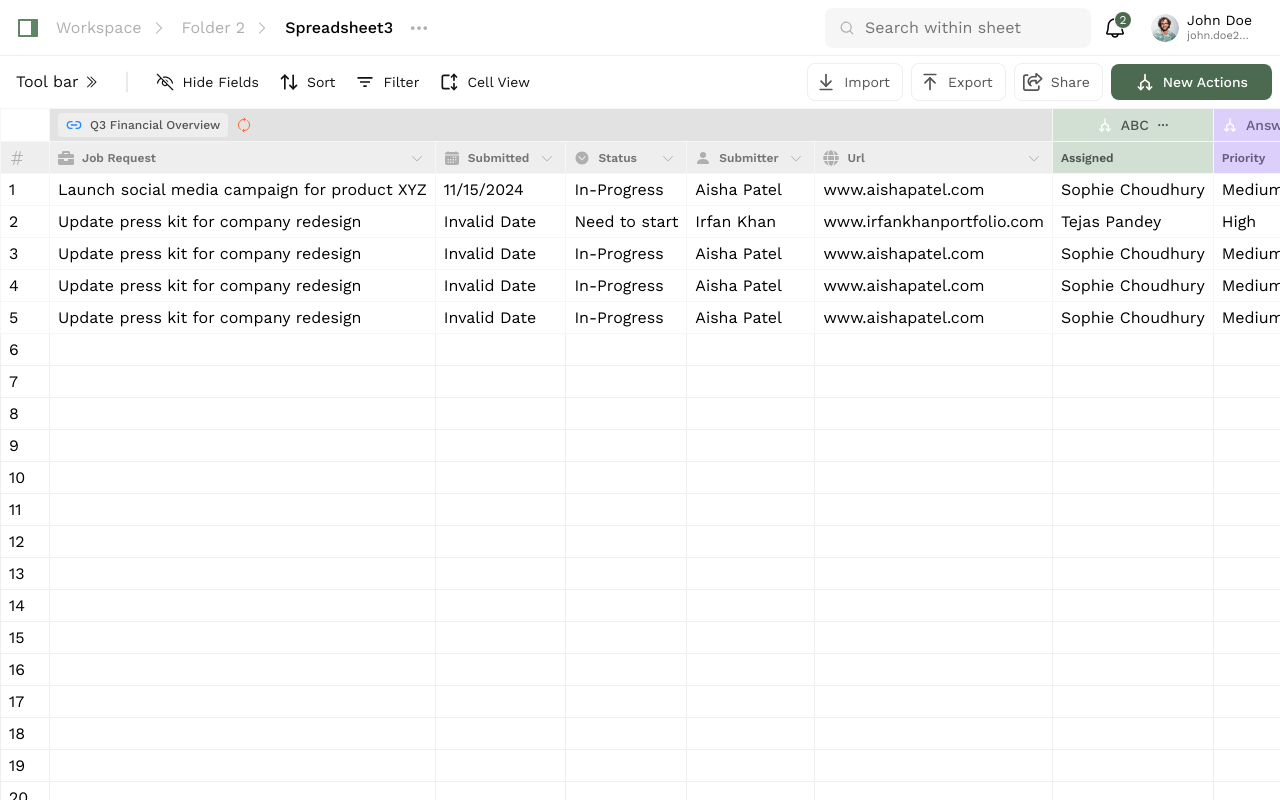
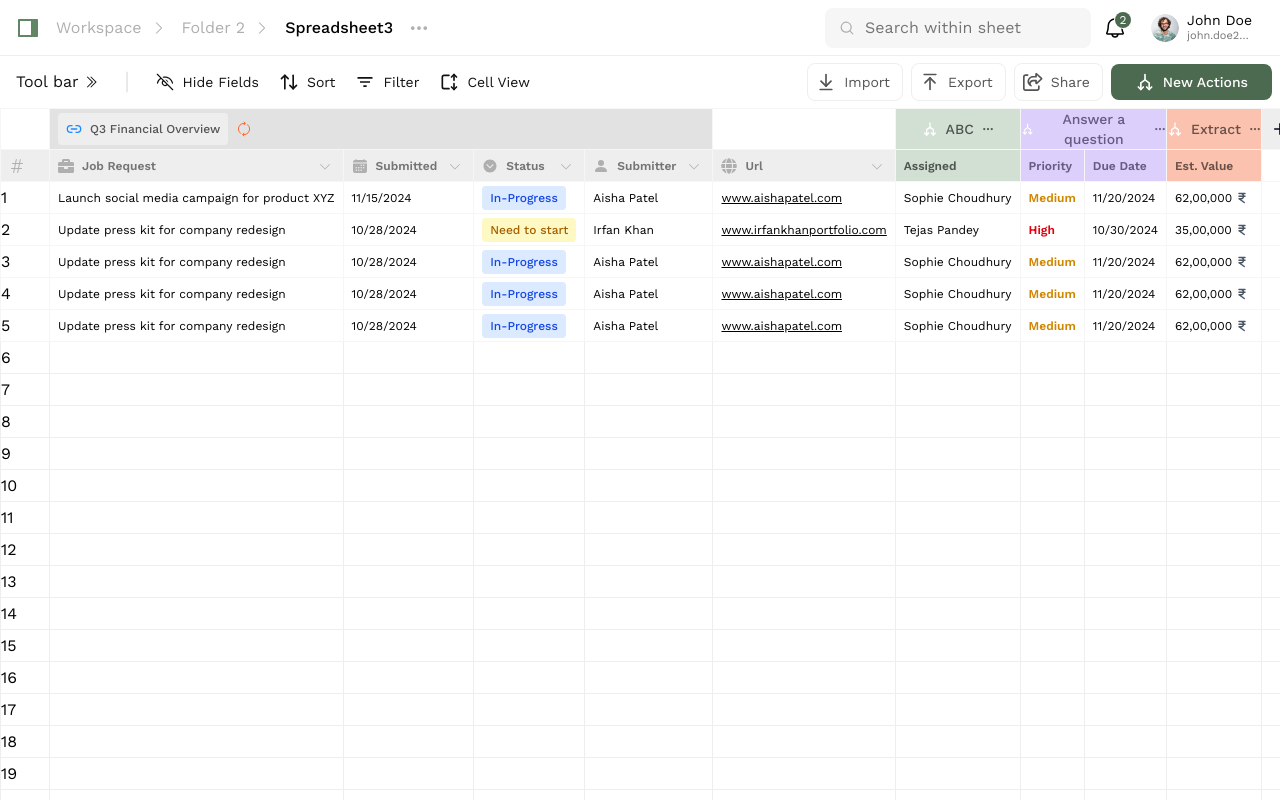
Before and after one commit to Aakashmid/Spreadsheet-UI-React, a React (Vite) app in the folder myapp/: page / in a window 1280 px wide. Built offline with nearby package versions, Linux system fonts and the light colour scheme.

Commit message:
created data cell , modified header

```diff
--- a/myapp/src/components/table/columns-def.tsx
+++ b/myapp/src/components/table/columns-def.tsx
@@ -7,124 +7,62 @@ import { HiHashtag } from "react-icons/hi2"
 import TableGroupCell from "./common-components/TableGroupCell"
 import TableHeaderCell2 from "./common-components/TableHeaderCell2"
 import TableHeaderLinkCell from "./common-components/TableHeaderLinkCell"
-
-export type SheetDataType = {
-    jobRequest: string,  // Overview group
-    submitted: Date,
-    submitter: string,
-    status: string,
-    url: string,
-    assigned: string,  // ABC group
-    priority: string,  //  Answer a question - group for priority and due_date
-    due_date: Date,
-    est_value: number     // extract group
-}
-
-
-export const sheet_data: SheetDataType[] = [
-    {
-        jobRequest: 'Launch social media campaign for product XYZ',
-        submitted: new Date('2024-11-15'),
-        status: 'In-Progress',
-        submitter: 'Aisha Patel',
-        url: 'www.aishapatel.com',
-        assigned: 'Sophie Choudhury',
-        priority: 'Medium',
-        due_date: new Date('20-11-2024'),
-        est_value: 6200000
-    },
-    {
-        jobRequest: 'Update press kit for company redesign',
-        submitted: new Date('28-10-2024'),
-        status: 'Need to start',
-        submitter: 'Irfan Khan',
-        url: 'www.irfankhanportfolio.com',
-        assigned: 'Tejas Pandey',
-        priority: 'High',
-        due_date: new Date('30-10-2024'),
-        est_value: 3500000
-    },
-    {
-        jobRequest: 'Update press kit for company redesign',
-        submitted: new Date('28-10-2024'),
-        status: 'In-Progress',
-        submitter: 'Aisha Patel',
-        url: 'www.aishapatel.com',
-        assigned: 'Sophie Choudhury',
-        priority: 'Medium',
-        due_date: new Date('20-11-2024'),
-        est_value: 6200000
-    },
-    {
-        jobRequest: 'Update press kit for company redesign',
-        submitted: new Date('28-10-2024'),
-        status: 'In-Progress',
-        submitter: 'Aisha Patel',
-        url: 'www.aishapatel.com',
-        assigned: 'Sophie Choudhury',
-        priority: 'Medium',
-        due_date: new Date('20-11-2024'),
-        est_value: 6200000
-    },
-    {
-        jobRequest: 'Update press kit for company redesign',
-        submitted: new Date('28-10-2024'),
-        status: 'In-Progress',
-        submitter: 'Aisha Patel',
-        url: 'www.aishapatel.com',
-        assigned: 'Sophie Choudhury',
-        priority: 'Medium',
-        due_date: new Date('20-11-2024'),
-        est_value: 6200000
-    }
-]
-
-
+import type { SheetDataType } from "../../data/sheetData"
+import { BiPlus } from "react-icons/bi"
+import TableCell from "./common-components/TableCell"
+import type { StatusCell } from "./common-components/CellVariants"
 
 const columnHelper = createColumnHelper<SheetDataType>()
 
 
 
-export const columns = [
+
+
+const columns = [
     columnHelper.display({
         id: 'rowNumber',
         header: () => <TableHeaderCell Icon={HiHashtag} />,
-        cell: info => info.row.index + 1,
+             cell: info => info.row.index + 1,
     }),
 
     columnHelper.group({
         id: 'overview',
-        header: ()=> <TableHeaderLinkCell text={'Q3 Financial Overview'}/>,
+        header: () => <TableHeaderLinkCell text={'Q3 Financial Overview'} />,
         footer: props => props.column.id,
         columns: [
             columnHelper.accessor('jobRequest', {
                 header: () => <TableHeaderCell isDropDown={true} Icon={FaBriefcase} title="Job Request" />,
-                cell: info => <div className="overflow-hidden">{info.getValue()}</div>,
+
+                cell: info => <TableCell info={info}/>,
                 footer: props => props.column.id,
             }),
             columnHelper.accessor('submitted', {
                 header: () => <TableHeaderCell isDropDown={true} Icon={IoCalendar} title="Submitted" />,
-                cell: info => <span className="">{info.getValue().toLocaleDateString()}</span>,
+
+                cell: info => <TableCell info={info}/>,
                 footer: props => props.column.id,
             }),
             columnHelper.accessor('status', {
                 header: () => <TableHeaderCell isDropDown={true} Icon={IoChevronDownCircleSharp} title="Status" />,
-                cell: info => info.getValue(),
+
+            cell: info => <TableCell info={info}/>,
                 footer: props => props.column.id,
             }),
             columnHelper.accessor('submitter', {
                 header: () => <TableHeaderCell isDropDown={true} Icon={BsPersonFill} title="Submitter" />,
-                cell: info => info.getValue(),
-                footer: props => props.column.id,
-            }),
-            columnHelper.accessor('url', {
-                header: () => <TableHeaderCell isDropDown={true} Icon={FaGlobe} title="Url" />,
-                cell: info => info.getValue(),
+
+                cell: info => <TableCell info={info}/>,
                 footer: props => props.column.id,
             }),
         ],
     }),
 
+    columnHelper.accessor('url', {
+        header: () => <TableHeaderCell isDropDown={true} Icon={FaGlobe} title="Url" />,
+
+        cell: info => <TableCell info={info}/>,
+        footer: props => props.column.id,
+    }),
 
     columnHelper.group({
         id: 'ABC',
@@ -132,8 +70,8 @@ export const columns = [
         footer: props => props.column.id,
         columns: [
             columnHelper.accessor('assigned', {
-                header: ()=> <TableHeaderCell2 bgClass="bg-green-pale" textClass="text-gray-steel" text="Assigned"/>,
-                cell: info => info.getValue(),
+                header: () => <TableHeaderCell2 bgClass="bg-green-pale" textClass="text-gray-steel" text="Assigned" />,
+                cell: info => <TableCell info={info}/>,
                 footer: props => props.column.id,
             }),
         ],
@@ -144,13 +82,14 @@ export const columns = [
         footer: props => props.column.id,
         columns: [
             columnHelper.accessor('priority', {
-                header: ()=> <TableHeaderCell2 bgClass="bg-purple-light" textClass="text-purple-muted" text="Priority"/>,
-                cell: info => info.getValue(),
+                header: () => <TableHeaderCell2 bgClass="bg-purple-light" textClass="text-purple-muted" text="Priority" />,
+
+                cell: info => <TableCell info={info}/>,
                 footer: props => props.column.id,
             }),
             columnHelper.accessor('due_date', {
-                header: ()=> <TableHeaderCell2 bgClass="bg-purple-light" textClass="text-purple-muted" text="Due Date"/>,
-                cell: info => <span className="">{info.getValue().toLocaleDateString()}</span>,
+                header: () => <TableHeaderCell2 bgClass="bg-purple-light" textClass="text-purple-muted" text="Due Date" />,
+                cell: info => <TableCell info={info}/>,
                 footer: props => props.column.id,
             }),
         ],
@@ -161,10 +100,30 @@ export const columns = [
         footer: props => props.column.id,
         columns: [
             columnHelper.accessor('est_value', {
-                header: ()=> <TableHeaderCell2 bgClass="bg-orange-light" textClass="text-brown-muted" text="Est. Value"/>,
-                cell: info => info.getValue(),
+                header: () => <TableHeaderCell2 bgClass="bg-orange-light" textClass="text-brown-muted" text="Est. Value" />,
+
+                cell: info => <TableCell info={info}/>,
                 footer: props => props.column.id,
             }),
         ],
     }),
+    columnHelper.group({
+        id: 'add new column',
+        header: () => <div className="h-full flex justify-center items-center px-2 bg-gray-xlight ">
+            <button className="cursor-pointer"><BiPlus className="text-navy-dark h-5 w-5" /></button>
+        </div>,
+        columns: [
+
+            columnHelper.accessor('empty', {
+                id:'empty',
+                header: () => <div></div>,
+
+                cell: info => <TableCell info={info}/>,
+                footer: props => props.column.id,
+            }),
+        ]
+    })
 ]
+
+
+export default columns
--- /dev/null
+++ b/myapp/src/components/table/common-components/CellVariants.tsx
@@ -0,0 +1,83 @@
+import { FaIndianRupeeSign, FaRupeeSign } from "react-icons/fa6";
+import TableCell from "./TableCell"
+
+
+
+
+// url cell --------------------------------
+const UrlCell = ({ value }: { value: string }) => (
+  <a
+    href={value}
+    target="_blank"
+    rel="noopener noreferrer"
+    className="underline text-black block max-w-[180px] truncate"
+    title={value}
+  >
+    {value}
+  </a>
+);
+
+
+// status cell ------------------------------------------
+const statusStyles: Record<string, string> = {
+  "In-Progress": "bg-blue-100 text-blue-700",
+  "Completed": "bg-green-100 text-green-700",
+  "Need to start": "bg-yellow-100 text-yellow-700",
+  "Blocked": "bg-red-100 text-red-700",
+};
+
+const StatusCell = ({ value }: { value: string }) => {
+  const style = statusStyles[value] || "bg-gray-100 text-gray-700";
+  return (
+    <div className={`px-2 py-1 rounded text-xs font-medium ${style}`}>
+        <span className="">
+
+        </span>
+      {value}
+    </div>
+  );
+};
+
+
+
+
+
+// date cell ---------------------------------
+const DateCell = ({ value }: { value: Date }) => (
+  <div>
+    {/* {value} */}
+    {value instanceof Date && !isNaN(value.getTime())
+      ? value.toLocaleDateString()
+      : "Invalid "}
+  </div>
+);
+
+
+
+
+// priority cell  ----------------------------------------------------
+const priorityColors: Record<string, string> = {
+  High: "text-red-600",
+  Medium: "text-yellow-600",
+  Low: "text-green-600",
+};
+
+const PriorityCell = ({ value }: { value: string }) => (
+  <div className={`font-semibold flex justify-center ${priorityColors[value] || "text-gray-700"}`}>
+    {value}
+  </div>
+);
+
+
+
+// currency cell  ------------------------------------------------------
+const CurrencyCell = ({ value }: { value: number }) => (
+  <div className="flex items-center justify-end gap-1">
+    {value?.toLocaleString("en-IN")}
+    <FaIndianRupeeSign className="inline-block text-gray-600 h-3 w-3" />
+  </div>
+);
+
+
+
+export {StatusCell,PriorityCell , UrlCell , CurrencyCell , DateCell }
--- a/myapp/src/components/table/common-components/TableCell.tsx
+++ b/myapp/src/components/table/common-components/TableCell.tsx
@@ -1,18 +1,48 @@
-import type { SheetDataType } from '../columns-def';
-import type { CellContext } from '@tanstack/react-table';
+import React, { useState } from "react";
+import { type CellContext } from "@tanstack/react-table";
+
+import { type SheetDataType } from "../../../data/sheetData";
+import { CurrencyCell, DateCell, PriorityCell, StatusCell, UrlCell } from "./CellVariants";
 
 type TableCellProps = {
   info: CellContext<SheetDataType, any>;
 };
 
+const TableCell: React.FC<TableCellProps> = ({ info }) => {
+  const [editing, setEditing] = useState(false);
+  const [value, setValue] = useState<any>(info.getValue());
+  const columnId = info.column.id;
 
-const TableCell = ({info}:TableCellProps) => {
+  const handleSave = () => {
+    setEditing(false);
+    // TODO: Save value to your data source
+  };
+
+  if (editing) {
+    return (
+      <input
+        type="text"
+        value={value ?? ""}
+        onChange={e => setValue(e.target.value)}
+        onBlur={handleSave}
+        autoFocus
+        className="w-full"
+      />
+    );
+  }
+
+  // Display mode: choose component by columnId
   return (
-    <div className='h-full '>
-   {/* <input type="text" className="" /> */}
-   <p className="text-xs">{info.getValue()}</p>
-    </div>
-  )
-}
+    <div  className="h-full px-2 flex items-center text-xs">
+      {columnId === "url" && <UrlCell  value={value} />}
+      {columnId === "status" && <StatusCell  value={value} />}
+      {columnId === "priority" && <PriorityCell  value={value} />}
+      {(columnId === "due_date" || columnId === "submitted") && <DateCell  value={value} />}
+      {columnId === "est_value" && <CurrencyCell  value={value} />}
+      {!["url", "status", "priority", "due_date", "submitted", "est_value"].includes(columnId) && (
+        <p className="">{value}</p>
+      )}
+    </div>)
+};
 
-export default TableCell
+export default TableCell;
--- a/myapp/src/components/table/index.tsx
+++ b/myapp/src/components/table/index.tsx
@@ -1,5 +1,6 @@
 import { flexRender, getCoreRowModel, useReactTable } from '@tanstack/react-table'
-import { columns, sheet_data } from './columns-def';
+import columns from './columns-def';
+import sheet_data from '../../data/sheetData';
 
 
 const Table = () => {
@@ -36,7 +37,7 @@ const Table = () => {
                             {row.getVisibleCells().map((cell) => (
                                 <td
                                     key={cell.id}
-                                    className="border border-gray-bg px-2 h-8  truncate"
+                                    className="border border-gray-bg  h-8  truncate"
                                 >
                                     {flexRender(cell.column.columnDef.cell, cell.getContext())}
                                 </td>
@@ -50,7 +51,7 @@ const Table = () => {
                             {table.getAllLeafColumns().map((column, colIdx) => (
                                 <td
                                     key={column.id}
-                                    className="border border-gray-xlight px-2 h-8 truncate"
+                                    className="border border-gray-xlight  h-8 truncate"
                                 >
                                     {colIdx === 0 ? table.getRowModel().rows.length + idx + 1 : ''}
                                 </td>
--- /dev/null
+++ b/myapp/src/data/sheetData.ts
@@ -0,0 +1,72 @@
+export type SheetDataType = {
+    jobRequest: string,  // Overview group
+    submitted: Date,
+    submitter: string,
+    status: string,
+    url: string,
+    assigned: string,  // ABC group
+    priority: string,  //  Answer a question - group for priority and due_date
+    due_date: Date,
+    est_value: number     // extract group
+}
+
+
+export const sheet_data: SheetDataType[] = [
+    {
+        jobRequest: 'Launch social media campaign for product XYZ',
+        submitted: new Date('2024-11-15'),
+        status: 'In-Progress',
+        submitter: 'Aisha Patel',
+        url: 'www.aishapatel.com',
+        assigned: 'Sophie Choudhury',
+        priority: 'Medium',
+        due_date: new Date('2024-11-20'),
+        est_value: 6200000
+    },
+    {
+        jobRequest: 'Update press kit for company redesign',
+        submitted: new Date('2024-10-28'),
+        status: 'Need to start',
+        submitter: 'Irfan Khan',
+        url: 'www.irfankhanportfolio.com',
+        assigned: 'Tejas Pandey',
+        priority: 'High',
+        due_date: new Date('2024-10-30'),
+        est_value: 3500000
+    },
+    {
+        jobRequest: 'Update press kit for company redesign',
+        submitted: new Date('2024-10-28'),
+        status: 'In-Progress',
+        submitter: 'Aisha Patel',
+        url: 'www.aishapatel.com',
+        assigned: 'Sophie Choudhury',
+        priority: 'Medium',
+        due_date: new Date('2024-11-20'),
+        est_value: 6200000
+    },
+    {
+        jobRequest: 'Update press kit for company redesign',
+        submitted: new Date('2024-10-28'),
+        status: 'In-Progress',
+        submitter: 'Aisha Patel',
+        url: 'www.aishapatel.com',
+        assigned: 'Sophie Choudhury',
+        priority: 'Medium',
+        due_date: new Date('2024-11-20'),
+        est_value: 6200000
+    },
+    {
+        jobRequest: 'Update press kit for company redesign',
+        submitted: new Date('2024-10-28'),
+        status: 'In-Progress',
+        submitter: 'Aisha Patel',
+        url: 'www.aishapatel.com',
+        assigned: 'Sophie Choudhury',
+        priority: 'Medium',
+        due_date: new Date('2024-11-20'),
+        est_value: 6200000
+    }
+]
+
+export default sheet_data;
```
